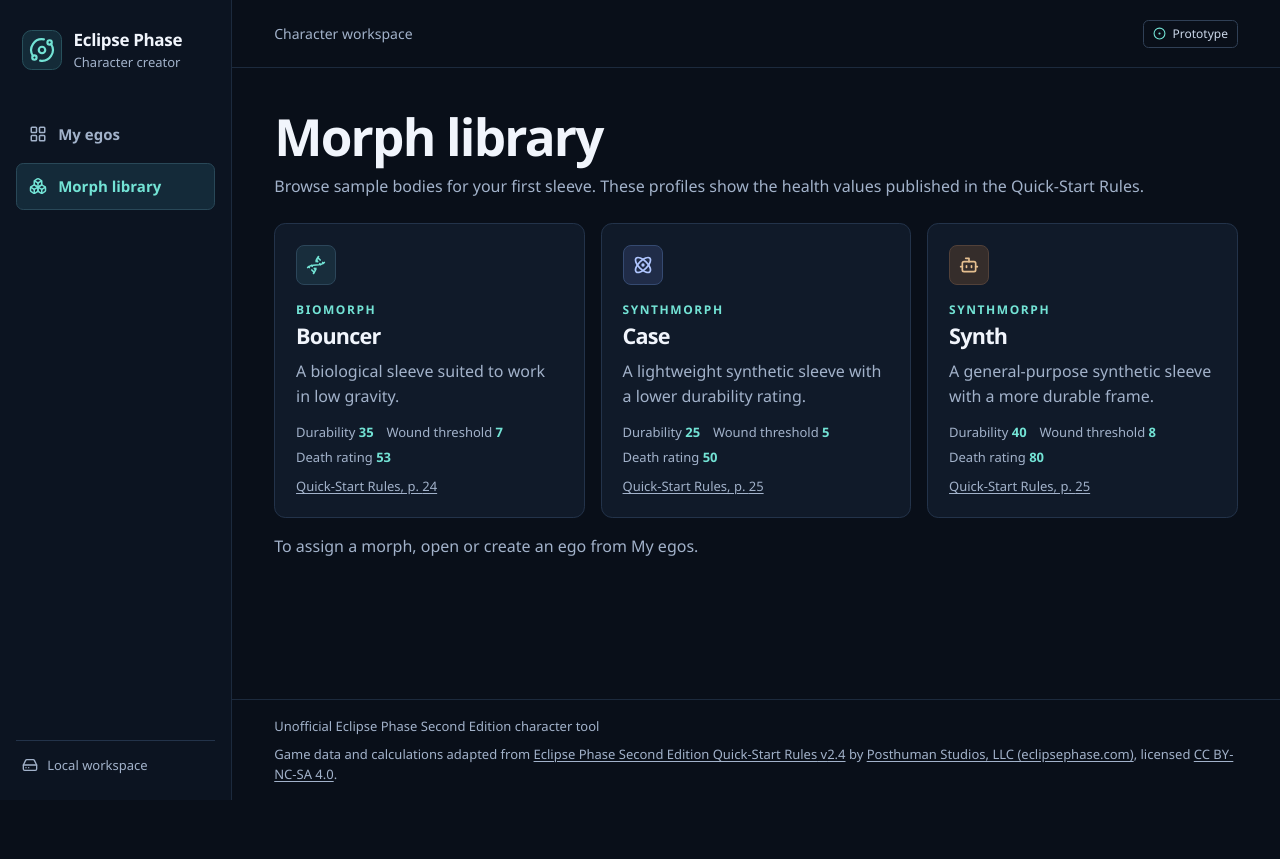
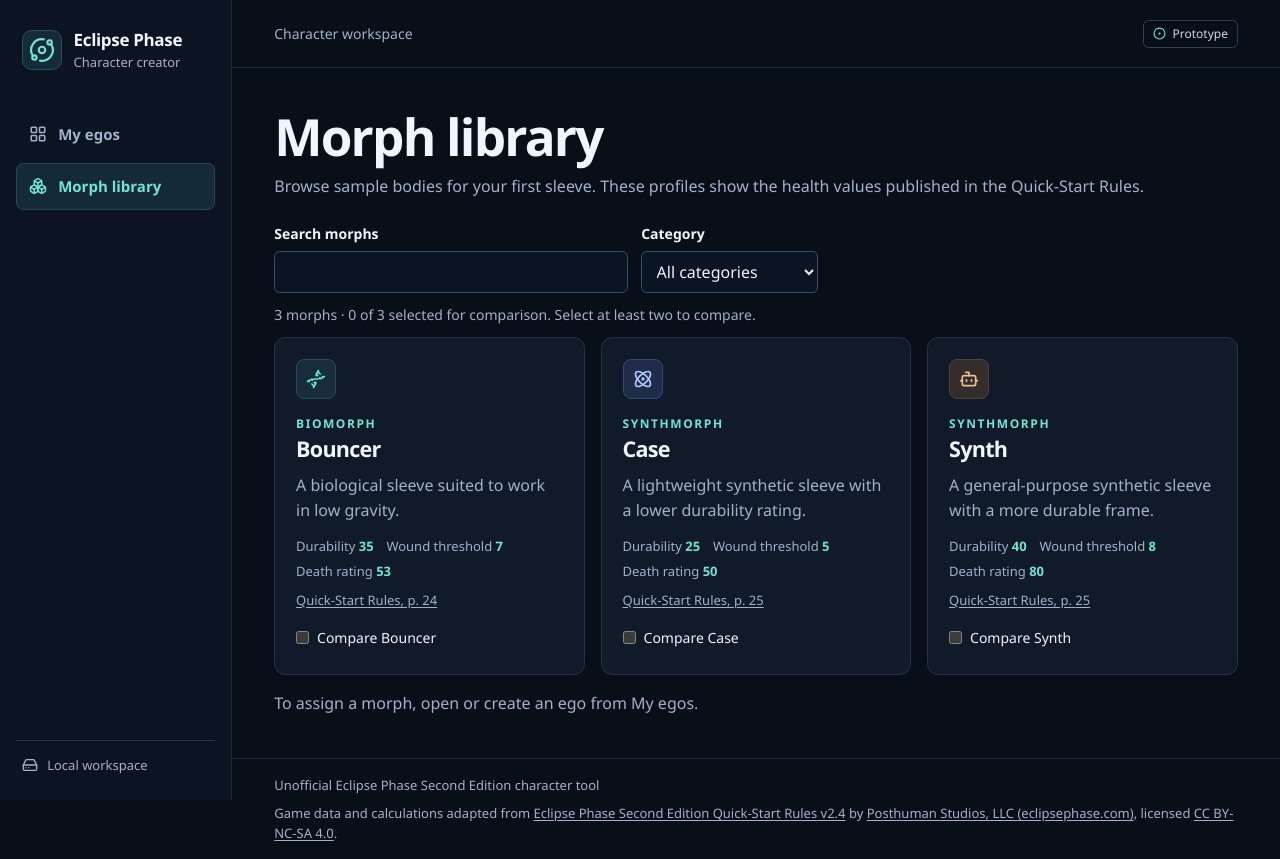
Before and after one commit to starbornone/eclipse-phase-character-creator, a React (Vite) app: page /morphs in a window 1280 px wide. Both pictures are taken after a click on the button "Morph library". Before the commit the page ends 800 px from the top, so only its background shows below. Built offline with nearby package versions, Linux system fonts and the light colour scheme.

Commit message:
Add Quick-Start morph search and comparison

```diff
--- a/roadmap/completed.json
+++ b/roadmap/completed.json
@@ -1,7 +1,7 @@
 {
   "schema": "name -roadmap/v1",
   "file": "completed",
-  "updatedAt": "2026-11-25T10:48:49+11:00",
+  "updatedAt": "2026-11-25T10:51:40+11:00",
   "project": {
     "key": "eclipse-phase-character-creator",
     "title": "Eclipse Phase 2e Character & Morph Creator",
@@ -91,6 +91,13 @@
       "group": "Vertical slice",
       "notes": "Replaced illustrative morph adjustments with the published aptitude score × 3 check. The dossier shows each calculation and the independently sourced morph health values.",
       "completedAt": "2026-11-25T10:48:49+11:00"
+    },
+    {
+      "id": "compare-quick-start-morphs",
+      "title": "Browse and compare Quick-Start morph profiles",
+      "group": "Character creation",
+      "notes": "Added text search, category filters, three-profile health comparisons, and source links. Verified keyboard controls, selection across filters, and narrow-screen table scrolling in the browser.",
+      "completedAt": "2026-11-25T10:51:40+11:00"
     }
   ]
 }
--- a/roadmap/roadmap.json
+++ b/roadmap/roadmap.json
@@ -1,7 +1,7 @@
 {
   "schema": "name -roadmap/v1",
   "file": "roadmap",
-  "updatedAt": "2026-11-25T10:48:49+11:00",
+  "updatedAt": "2026-11-25T10:51:40+11:00",
   "project": {
     "key": "eclipse-phase-character-creator",
     "title": "Eclipse Phase 2e Character & Morph Creator",
@@ -13,7 +13,7 @@
       "id": "wireframe-core-screens",
       "title": "Draft and review the core screen wireframes",
       "group": "Discovery",
-      "notes": "Review the desktop and narrow-screen maps and the proposed player and GM dossier contents in docs/design-direction.md. Check budget errors, comparison, and private-note print states as those workflows land."
+      "notes": "Desktop and narrow-screen library comparison passed browser review. Review the budget error, resleeving comparison, and private-note print states as those workflows land."
     },
     {
       "id": "complete-first-creation-workflow",
@@ -25,7 +25,7 @@
       "id": "browse-and-compare-morphs",
       "title": "Browse, filter, and compare supported morphs",
       "group": "Character creation",
-      "notes": "Show source and restrictions, support comparison of up to three morphs, and resolve launch scope for custom morphs."
+      "notes": "Quick-Start search, category filters, a three-profile comparison, and source links are in place. Add verified player-profile restrictions and the planned price, movement, durability, and capability filters as the supported catalogue expands."
     },
     {
       "id": "preserve-sleeve-history",
--- a/src/components/MorphCatalog.tsx
+++ b/src/components/MorphCatalog.tsx
@@ -1,4 +1,5 @@
 import { Atom, Bot, Dna } from 'lucide-react';
+import { useRef, useState } from 'react';
 import { quickStartPageUrl, quickStartRules, sampleMorphs } from '../rules/datasets/sample-morphs.ts';
 import type { MorphDefinition } from '../types/character.ts';
 import { Card } from './ui/card.tsx';
@@ -34,15 +35,115 @@ export function QuickStartCredit() {
   );
 }
 
+const comparisonLimit = 3;
+const categories = [...new Set(sampleMorphs.map((morph) => morph.category))].sort();
+const healthFields = [
+  ['durability', 'Durability'],
+  ['woundThreshold', 'Wound threshold'],
+  ['deathRating', 'Death rating'],
+] as const;
+
+function MorphComparison({ morphs, onClear }: { morphs: MorphDefinition[]; onClear: () => void }) {
+  return (
+    <section className="panel comparison" aria-labelledby="comparison-title">
+      <div className="comparison-heading">
+        <h2 id="comparison-title">Morph comparison</h2>
+        <button type="button" className="button secondary" onClick={onClear}>Clear comparison</button>
+      </div>
+      <p className="muted" id="comparison-note">
+        Creation restrictions are unverified for these Quick-Start profiles.
+      </p>
+      <div className="comparison-scroll" role="region" aria-labelledby="comparison-title" tabIndex={0}>
+        <table aria-describedby="comparison-note">
+          <thead>
+            <tr>
+              <th scope="col">Profile</th>
+              {morphs.map((morph) => <th scope="col" key={morph.id}>{morph.name}</th>)}
+            </tr>
+          </thead>
+          <tbody>
+            <tr>
+              <th scope="row">Category</th>
+              {morphs.map((morph) => <td key={morph.id}>{morph.category}</td>)}
+            </tr>
+            {healthFields.map(([field, label]) => (
+              <tr key={field}>
+                <th scope="row">{label}</th>
+                {morphs.map((morph) => <td key={morph.id}>{morph[field] ?? 'Unverified'}</td>)}
+              </tr>
+            ))}
+            <tr>
+              <th scope="row">Source</th>
+              {morphs.map((morph) => <td key={morph.id}><MorphSource morph={morph} /></td>)}
+            </tr>
+          </tbody>
+        </table>
+      </div>
+    </section>
+  );
+}
+
 export function MorphCatalog() {
+  const [query, setQuery] = useState('');
+  const [category, setCategory] = useState('');
+  const [selectedIds, setSelectedIds] = useState<string[]>([]);
+  const searchInput = useRef<HTMLInputElement>(null);
+  const search = query.trim().toLowerCase();
+  const matches = sampleMorphs.filter((morph) => (
+    (!category || morph.category === category)
+    && (morph.name.toLowerCase().includes(search) || morph.description.toLowerCase().includes(search))
+  ));
+  const selectedMorphs = sampleMorphs.filter((morph) => selectedIds.includes(morph.id));
+
+  function toggleComparison(id: string) {
+    setSelectedIds((ids) => {
+      if (ids.includes(id)) return ids.filter((selectedId) => selectedId !== id);
+      return ids.length < comparisonLimit ? [...ids, id] : ids;
+    });
+  }
+
+  function clearComparison() {
+    setSelectedIds([]);
+    searchInput.current?.focus();
+  }
+
+  function resetFilters() {
+    setQuery('');
+    setCategory('');
+    searchInput.current?.focus();
+  }
+
   return (
     <>
       <header className="page-heading">
         <h1 tabIndex={-1}>Morph library</h1>
         <p>Browse sample bodies for your first sleeve. These profiles show the health values published in the Quick-Start Rules.</p>
       </header>
+      <div className="catalog-filters">
+        <label>
+          Search morphs
+          <input ref={searchInput} type="search" value={query} onChange={(event) => setQuery(event.target.value)} />
+        </label>
+        <label>
+          Category
+          <select value={category} onChange={(event) => setCategory(event.target.value)}>
+            <option value="">All categories</option>
+            {categories.map((option) => <option key={option}>{option}</option>)}
+          </select>
+        </label>
+      </div>
+      <p className="catalog-status muted" role="status">
+        {matches.length} {matches.length === 1 ? 'morph' : 'morphs'} · {selectedIds.length} of {comparisonLimit} selected
+        {selectedIds.length < 2 && ' for comparison. Select at least two to compare.'}
+      </p>
+      {matches.length === 0 && (
+        <Card className="catalog-empty">
+          <p>No morphs match these filters.</p>
+          <button type="button" className="text-button" onClick={resetFilters}>Reset filters</button>
+        </Card>
+      )}
       <div className="catalog-grid">
-        {sampleMorphs.map((morph) => (
+        {matches.map((morph) => (
           <Card key={morph.id} className="catalog-card">
             <MorphIcon morph={morph} />
             <p className="caption">{morph.category}</p>
@@ -50,9 +151,23 @@ export function MorphCatalog() {
             <p>{morph.description}</p>
             <MorphStats morph={morph} />
             <MorphSource morph={morph} />
+            <label className="compare-toggle">
+              <input
+                type="checkbox"
+                checked={selectedIds.includes(morph.id)}
+                disabled={selectedIds.length === comparisonLimit && !selectedIds.includes(morph.id)}
+                onChange={() => toggleComparison(morph.id)}
+              />
+              <span>Compare {morph.name}</span>
+            </label>
           </Card>
         ))}
       </div>
+      {selectedMorphs.length > 0 && (
+        selectedMorphs.length >= 2
+          ? <MorphComparison morphs={selectedMorphs} onClear={clearComparison} />
+          : <button type="button" className="button secondary comparison" onClick={clearComparison}>Clear comparison</button>
+      )}
       <p className="muted catalog-note">To assign a morph, open or create an ego from My egos.</p>
     </>
   );
--- a/src/styles.css
+++ b/src/styles.css
@@ -16,7 +16,7 @@
 body { margin: 0; min-width: 280px; }
 button { cursor: pointer; }
 button:disabled { cursor: not-allowed; opacity: .6; }
-:is(button, a, input, textarea):focus-visible { outline: 2px solid var(--accent); outline-offset: 4px; }
+:is(button, a, input, textarea, select, .comparison-scroll):focus-visible { outline: 2px solid var(--accent); outline-offset: 4px; }
 [tabindex="-1"]:focus { outline: none; }
 h1, h2, h3 { font-weight: 650; letter-spacing: -.035em; }
 p { line-height: 1.55; }
@@ -221,6 +221,46 @@ footer {
 .catalog-card h2 { font-size: 1.35rem; }
 .catalog-card > p:not(.caption, .rules-note) { margin: .45rem 0 .9rem; color: var(--muted); flex: 1; }
 .catalog-note { margin-top: 1rem; }
+.catalog-filters {
+  display: grid;
+  grid-template-columns: minmax(0, 2fr) minmax(0, 1fr);
+  gap: .8rem;
+  max-width: 34rem;
+}
+.catalog-filters label { display: grid; gap: .4rem; min-width: 0; font-size: .875rem; font-weight: 600; }
+.catalog-filters :is(input, select) {
+  width: 100%;
+  min-height: 2.65rem;
+  padding: .5rem .65rem;
+  border: 1px solid #3a4e69;
+  border-radius: .35rem;
+  background: #0b1422;
+  font-size: 1rem;
+  font-weight: 400;
+}
+.catalog-status { margin: .7rem 0; font-size: .875rem; }
+.catalog-empty { display: grid; justify-items: start; gap: .45rem; padding: 1rem; }
+.compare-toggle {
+  display: inline-flex;
+  align-items: center;
+  gap: .5rem;
+  margin-top: .8rem;
+  padding-block: .3rem;
+  font-size: .875rem;
+  cursor: pointer;
+}
+.compare-toggle input { accent-color: var(--accent); }
+.comparison { margin-top: 1rem; }
+section.comparison { padding: 1.25rem; }
+.comparison-heading { display: flex; align-items: center; justify-content: space-between; flex-wrap: wrap; gap: .55rem; }
+.comparison-heading h2 { font-size: 1.35rem; }
+.comparison > p { margin-top: .55rem; font-size: .875rem; }
+.comparison-scroll { overflow-x: auto; margin-top: .65rem; }
+.comparison table { width: 100%; border-collapse: collapse; font-variant-numeric: tabular-nums; }
+.comparison :is(th, td) { padding: .65rem; border-bottom: 1px solid var(--line); text-align: left; }
+.comparison th { font-weight: 600; }
+.comparison tr > :first-child { position: sticky; left: 0; background: var(--surface); }
+.comparison td .rules-note { margin: 0; }
 .morph-stats { display: flex; flex-wrap: wrap; gap: .35rem .8rem; color: var(--muted); font-size: .8125rem; }
 .morph-stats strong { color: var(--accent); font-variant-numeric: tabular-nums; }
 .editor-grid { display: grid; grid-template-columns: 1.55fr minmax(15rem, 1fr); gap: 1rem; align-items: start; min-width: 0; }
@@ -314,6 +354,7 @@ textarea { resize: vertical; }
 @media (max-width: 36rem) {
   .hero { background-image: linear-gradient(90deg, #091120 0%, #091120dc 37%, #09112065 100%), url("./assets/orbital-habitat.jpg"); }
   .dashboard-grid, .catalog-grid, .dossier-grid { grid-template-columns: 1fr; }
+  .catalog-filters { grid-template-columns: 1fr; }
   .record-row time { display: none; }
   .record-row { grid-template-columns: auto minmax(0, 1fr) auto; }
   .editor-panel { padding: .85rem; }
```
Also changed, not shown: 4 other files (tests, documents, lock files or other folders).
